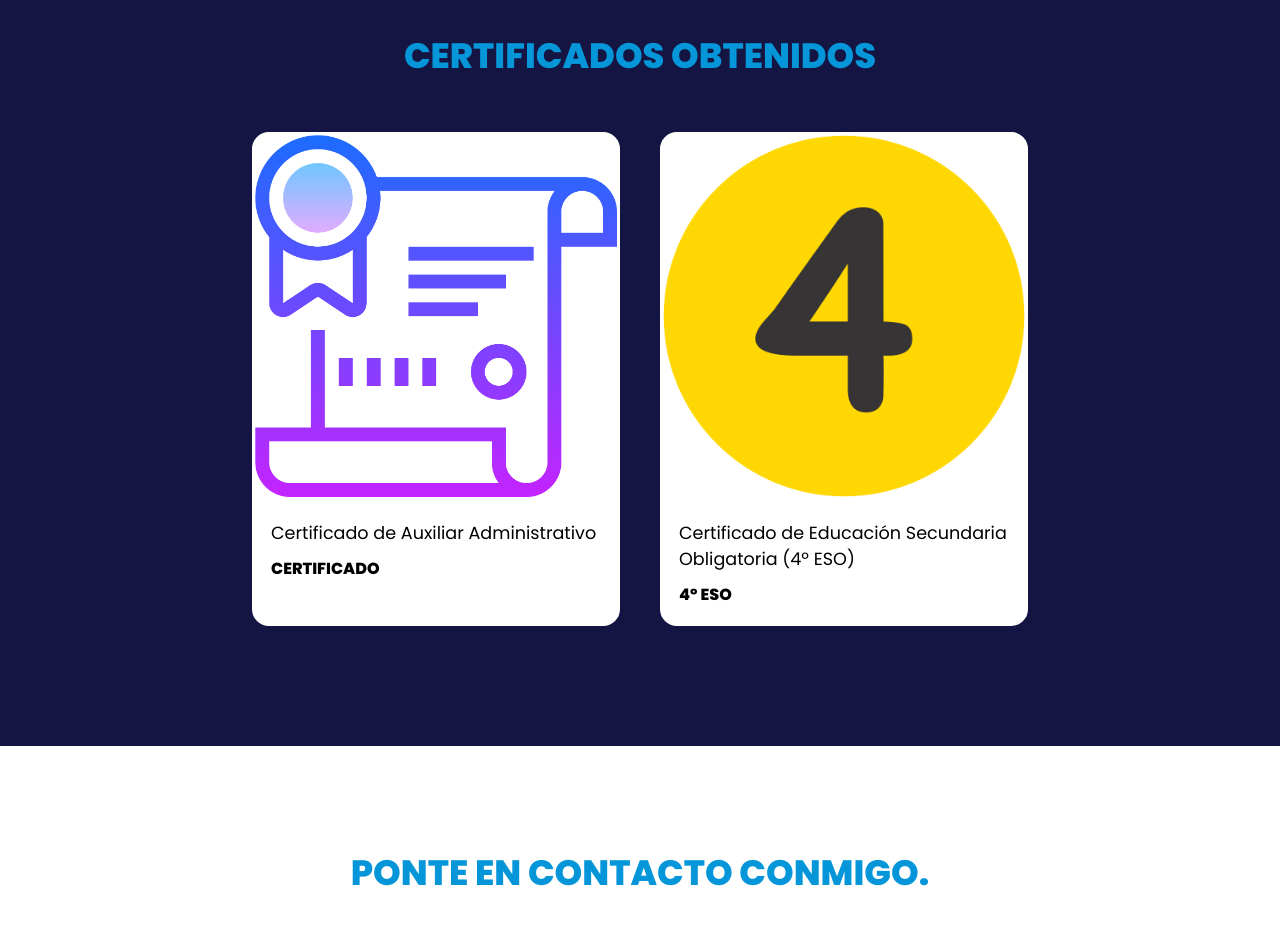
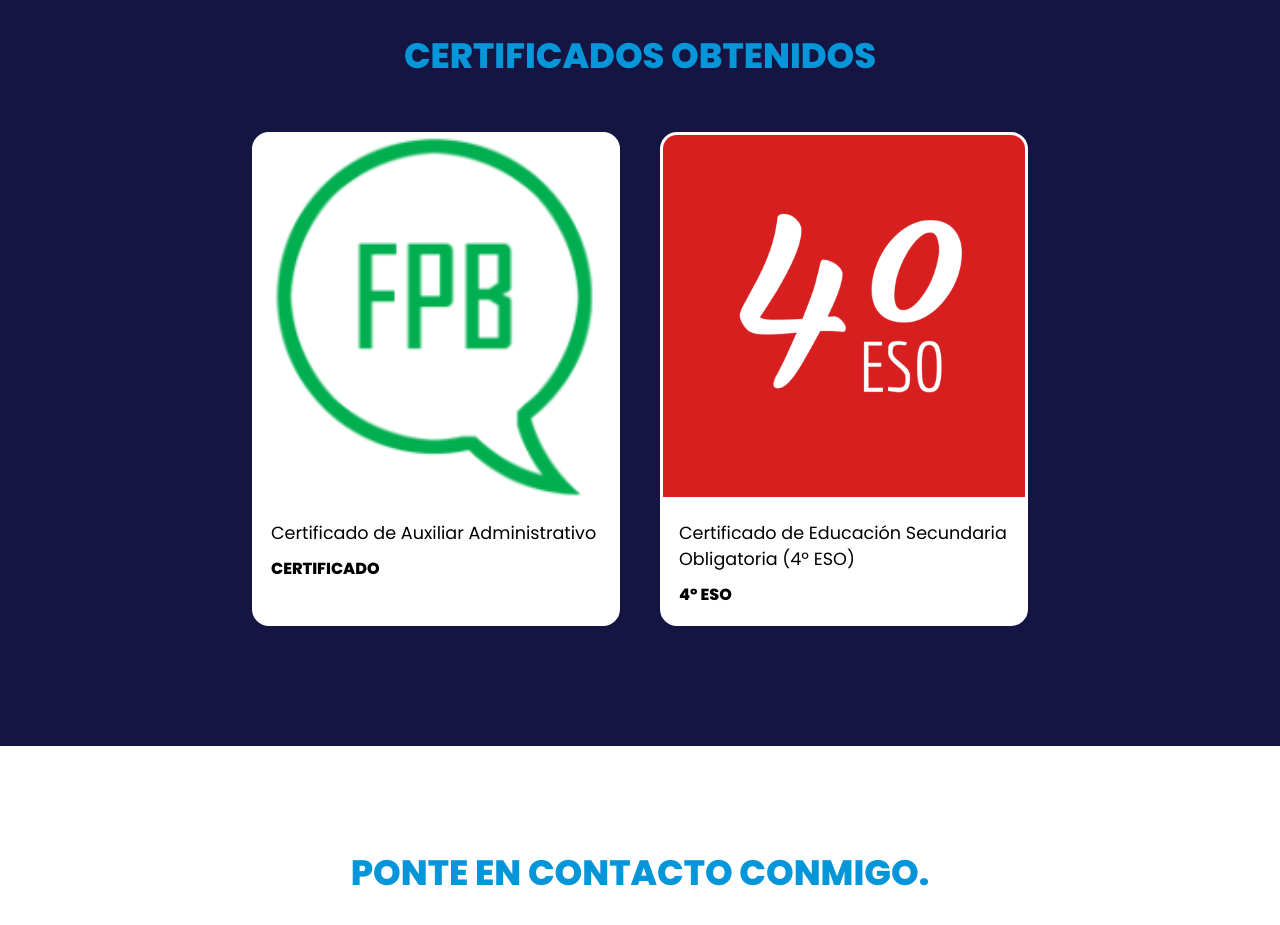
Before and after one commit to ha17sy17/my-web, a plain HTML site: page index.html in a window 1280 px wide. Shown: the part 2600-3525 px from the top of the page. Drawn offline with Linux system fonts and the light colour scheme; a web font is replaced by a local one.

Commit message:
Update index.html

```diff
--- a/index.html
+++ b/index.html
@@ -120,7 +120,7 @@
     <div class="content">
         <div class="proyectos-card">
             <div class="proyectos-img">
-                <img src="img/diploma1.png">
+                <img src="img/fpb.png">
             </div>
             <div class="proyectos-info">
                 <p class="proyectos-category">Certificado de Auxiliar Administrativo</p>
@@ -136,7 +136,7 @@
 
         <div class="proyectos-card">
             <div class="proyectos-img">
-                <img src="img/4eso.png">
+                <img src="img/4esoicono.png">
             </div>
             <div class="proyectos-info">
                 <p class="proyectos-category">Certificado de Educación Secundaria Obligatoria (4º ESO)</p>
```
